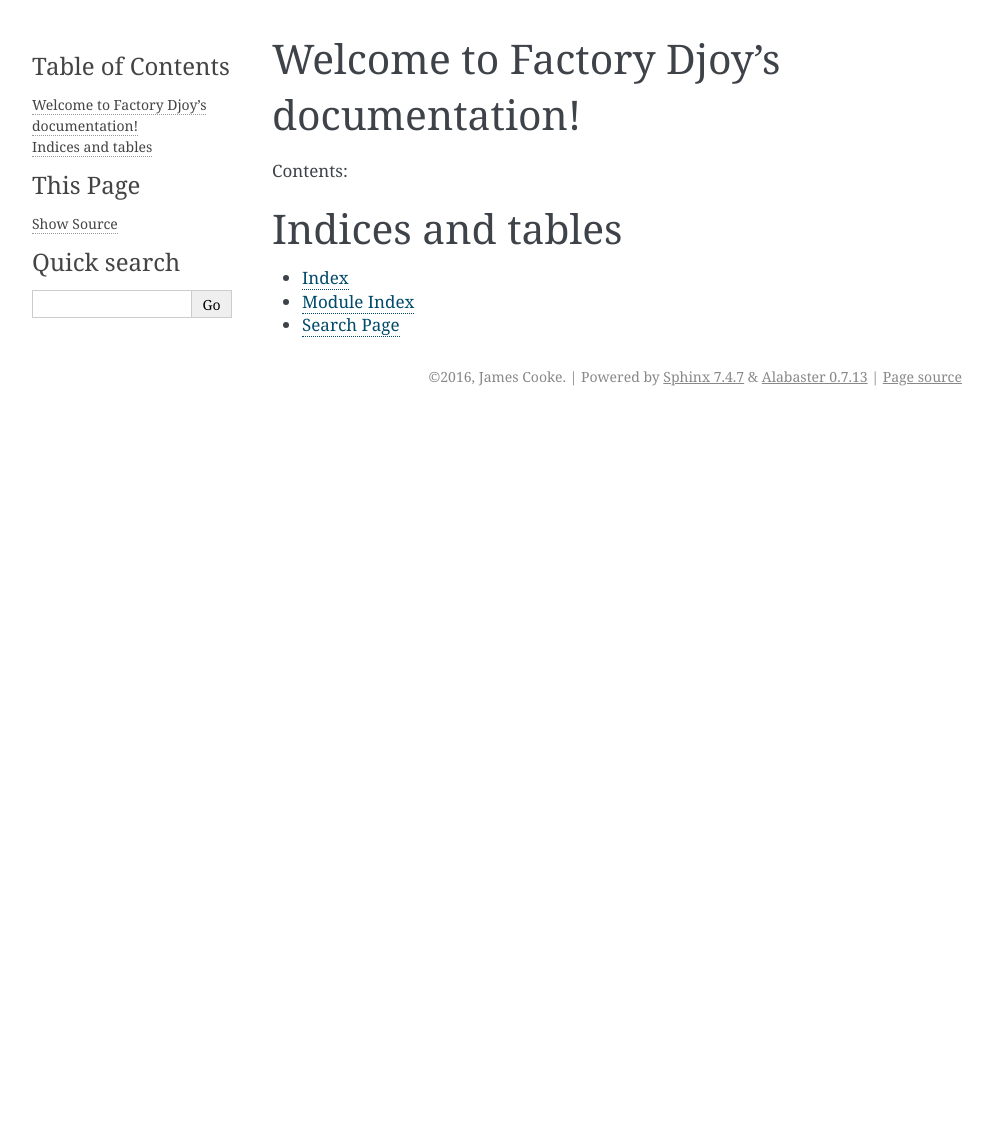
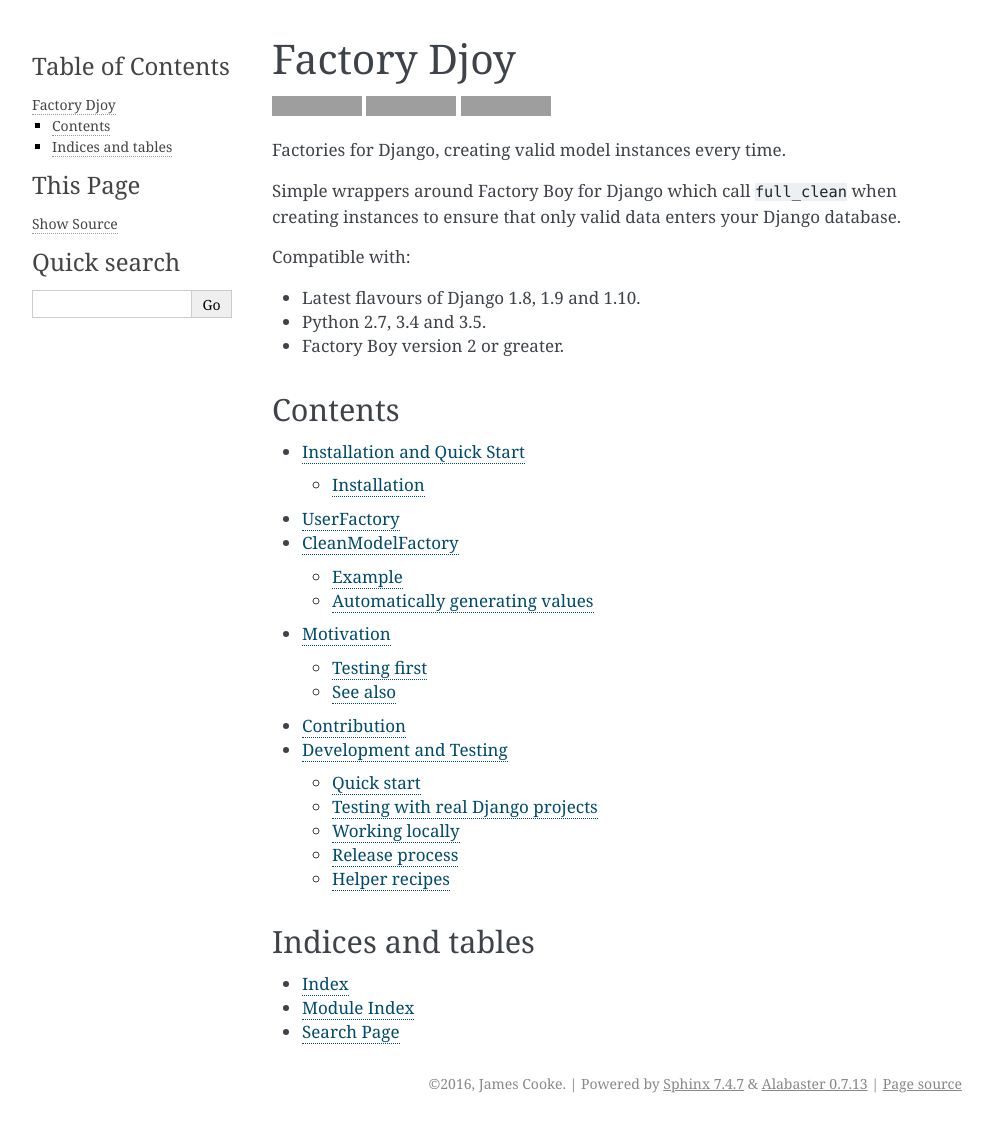
Before and after one commit to jamescooke/factory_djoy, a Sphinx documentation site: the page built from docs/index.rst, in a window 1280 px wide. Shown: the whole page, without its empty margins (148-1141 px from the left). Built offline with Sphinx 7.4.7, drawn with Linux system fonts in a browser that asks for light colours; before the commit the page ends 900 px from its top, so only the background shows below that; grey boxes are pictures that could not be loaded.

```diff
--- /dev/null
+++ b/docs/cleanmodelfactory.rst
@@ -0,0 +1,139 @@
+CleanModelFactory
+:::::::::::::::::
+
+This is a generic wrapper for ``DjangoModelFactory``. It provides all the
+functionality of ``DjangoModelFactory`` but extends ``create`` to call
+``full_clean`` at post-generation time. This validation ensures that your test
+factories only create instances that meet your models' field level and model
+level validation requirements - this leads to better tests.
+
+Example
+.......
+
+Given a very simple model called ``Item`` which has one name field that is
+required and has a max length of 5 characters:
+
+.. code-block:: python
+
+    class Item(Model):
+        """
+        Single Item with one required field 'name'
+        """
+        name = CharField(max_length=5, unique=True)
+
+Then we can create a clean factory for it using ``CleanModelFactory``:
+
+.. code-block:: python
+
+    from factory_djoy import CleanModelFactory
+
+    from yourapp.models import Item
+
+
+    class SimpleItemFactory(CleanModelFactory):
+        class Meta:
+            model = Item
+
+Now we haven't defined any default value for the ``name`` field, so if we use
+this factory with no keyword arguments then ``ValidationError`` is raised:
+
+.. code-block:: python
+
+    >>> SimpleItemFactory()
+    Traceback (most recent call last):
+    ...
+    django.core.exceptions.ValidationError: {'name': ['This field cannot be blank.']}
+
+However, if we pass a valid name, then everything works OK:
+
+.. code-block:: python
+
+    >>> SimpleItemFactory(name='tap')
+
+Automatically generating values
+...............................
+
+The point of using ``CleanModelFactory`` is not to make testing harder because
+lots of keyword arguments are needed for each factory call, instead it should
+be easier and more reliable. Really the work with ``SimpleItemFactory`` above
+is not complete.
+
+Now we replace ``SimpleItemFactory`` with a new ``ItemFactory`` that generates
+the required ``name`` field by default. We're going to use ``factory_boy``'s
+`Fuzzy attributes <http://factoryboy.readthedocs.io/en/latest/fuzzy.html>`_ to
+generate random default values each time the model is instantiated and because
+``full_clean`` is called every time an instance is created, we will know that
+every instance passed validation.
+
+.. code-block:: python
+
+    from factory.fuzzy import FuzzyText
+    from factory_djoy import CleanModelFactory
+
+
+    class ItemFactory(CleanModelFactory):
+        class Meta:
+            model = Item
+
+        name = FuzzyText(length=5)
+
+Now we can happily generate multiple instances of ``Item`` leaving the factory
+to create random names for us.
+
+.. code-block:: python
+
+    >>> item = ItemFactory()
+    >>> item.name
+    'TcEBK'
+
+Alternatively, if you wanted all your created ``Item`` instances to have the
+name value for ``name`` each time, you can just set that in the factory
+declaration.
+
+.. code-block:: python
+
+    class FixedItemFactory(CleanModelFactory):
+        class Meta:
+            model = Item
+
+        name = 'thing'
+
+However, in this instance, you will receive ``ValidationErrors`` because
+``name`` is expected to be unique.
+
+.. code-block:: python
+
+    >>> FixedItemFactory.create_batch(2)
+    Traceback (most recent call last):
+    ...
+    django.core.exceptions.ValidationError: {'name': ['Item with this Name already exists.']}
+
+``full_clean`` is triggered only with the ``create`` strategy. Therefore using
+``build`` followed by ``save`` can provide a way to emulate "bad" data in your
+Django database if that's required. In this example, we can create an ``Item``
+instance without a ``name``.
+
+.. code-block:: python
+
+    >>> item = FixedItemFactory.build(name='')
+    >>> item.save()
+    >>> assert item.id
+
+After saving successfully, if ``full_clean`` is called then the saved ``Item``
+will fail validation because it does not have a ``name``:
+
+.. code-block:: python
+
+    >>> item.full_clean()
+    Traceback (most recent call last):
+    ...
+    django.core.exceptions.ValidationError: {'name': ['This field cannot be blank.']}
+
+Side notes
+++++++++++
+
+* The ``ItemFactory`` example above is used in testing ``factory_djoy``. The
+  ``models.py`` can be found in ``test_framework`` and the tests can be found
+  in the ``tests`` folder.
+
+* ``CleanModelFactory`` does not provide any ``get_or_create`` behaviour.
--- a/DEV.rst
+++ b/docs/development.rst
@@ -1,5 +1,5 @@
 Development and Testing
-=======================
+:::::::::::::::::::::::
 
 How to work on and test Factory Djoy, across different versions of Django.
 
--- a/docs/index.rst
+++ b/docs/index.rst
@@ -1,20 +1,43 @@
-.. Factory Djoy documentation master file, created by
-   sphinx-quickstart on Wed Nov  2 18:01:10 2016.
-   You can adapt this file completely to your liking, but it should at least
-   contain the root `toctree` directive.
+Factory Djoy
+::::::::::::
 
-Welcome to Factory Djoy's documentation!
-========================================
+.. image:: https://circleci.com/gh/jamescooke/factory_djoy.svg?style=shield
+    :target: https://circleci.com/gh/jamescooke/factory_djoy
+.. image:: https://img.shields.io/pypi/pyversions/factory_djoy.svg?maxAge=2592000
+    :target: https://pypi.python.org/pypi/factory_djoy
+.. image:: https://img.shields.io/badge/license-MIT-blue.svg
+    :target: https://raw.githubusercontent.com/jamescooke/factory_djoy/master/LICENSE
 
-Contents:
+Factories for Django, creating valid model instances every time.
+
+Simple wrappers around Factory Boy for Django which call ``full_clean`` when
+creating instances to ensure that only valid data enters your Django database.
+
+Compatible with:
+
+* Latest flavours of Django 1.8, 1.9 and 1.10.
+
+* Python 2.7, 3.4 and 3.5.
+
+* Factory Boy version 2 or greater.
+
+
+Contents
+--------
 
 .. toctree::
    :maxdepth: 2
 
+   quickstart
+   userfactory
+   cleanmodelfactory
+   motivation
+   contribution
+   development
 
 
 Indices and tables
-==================
+------------------
 
 * :ref:`genindex`
 * :ref:`modindex`
--- /dev/null
+++ b/docs/motivation.rst
@@ -0,0 +1,31 @@
+Motivation
+::::::::::
+
+Testing first
+=============
+
+Primarily the goal of factories is to provide "easy to generate" data at test
+time - however this data must be 100% reliable, otherwise it's too easy to
+create false positive and false negative test results. By calling
+``full_clean`` on every Django instance that is built, this helps to create
+certainty in the data used by tests - the instances will be valid as if they
+were created through the default Django admin.
+
+Therefore, since it's so important that each factory creates valid data,
+these wrappers are tested rigorously using Django projects configured in the
+``test_framework`` folder.
+
+See also
+========
+
+* `django-factory_boy <https://github.com/rbarrois/django-factory_boy>`_ which
+  implements more factories for Django's stock models, but doesn't validate
+  generated instances and has less tests.
+
+* `Django Factory Audit <http://jamescooke.info/django-factory-audit.html>`_
+  which compares every Django factory library I could find with respect to how
+  they create valid instances.
+
+* `Django's model save vs full_clean
+  <http://jamescooke.info/djangos-model-save-vs-full_clean.html>`_ for an
+  explanation of how Django can screw up your data when saving.
--- /dev/null
+++ b/docs/quickstart.rst
@@ -0,0 +1,9 @@
+Installation and Quick Start
+::::::::::::::::::::::::::::
+
+Installation
+============
+
+Easiest is to install with ``pip``::
+
+    pip install factory_djoy
```
Also changed, not shown: README.rst (+13 -239 lines), docs/contribution.rst (added, +16 -0 lines), docs/userfactory.rst (added, +40 -0 lines).
